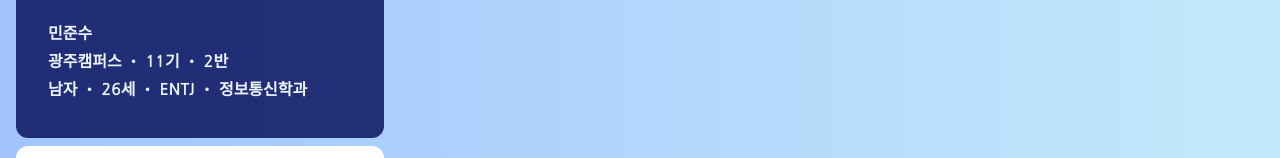
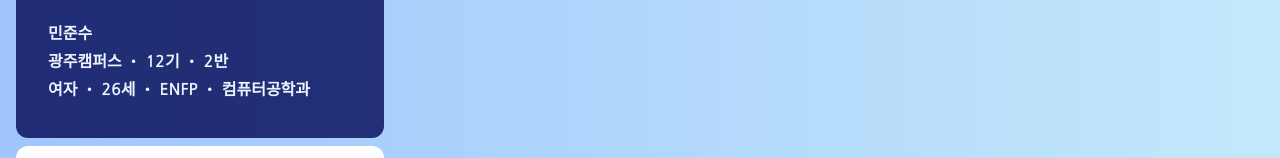
Before and after one commit to rlaehdud1002/SSAPICK, a React (Create React App) app in the folder client/: page /profile in a window 1280 px wide. Shown: the part 221-379 px from the top of the page. Built offline with nearby package versions, Linux system fonts and the light colour scheme.

Commit message:
[MERGE] todo 유저 정보 상태 관리

```diff
--- a/client/src/App.tsx
+++ b/client/src/App.tsx
@@ -4,13 +4,14 @@ import ProfileRoute from 'components/Routes/ProfileRoute';
 import { useLocation } from 'react-router-dom';
 import Footer from './components/common/Footer';
 import Header from './components/common/Header';
+import { RecoilRoot } from 'recoil';
 
 function App() {
   const location = useLocation().pathname.split('/')[1];
   console.log(location);
 
   return (
-
+   <RecoilRoot>
     <div className="flex flex-col relative">
       <div className="flex flex-col max-h-screen">
         {(location !== 'login' && location !== 'splash') && <Header />}
@@ -24,6 +25,7 @@ function App() {
         </div>
       </div>
     </div>
+    </RecoilRoot>
 
   );
 }
--- a/client/src/Recoil/atoms.tsx
+++ b/client/src/Recoil/atoms.tsx
@@ -1,4 +1,5 @@
 import { atom, selector } from 'recoil';
+import { User } from './auth.type';
 
 // export const isLoginState = atom<boolean>({
 //   key: 'isLoginState',
@@ -17,3 +18,21 @@ export const isLoginState = selector<boolean>({
     return accessToken !== undefined && accessToken !== '';
   },
 })
+
+
+export const userState = atom<User>({
+  key: 'userState',
+  default: {
+    image:"",
+    name:"민준수",
+    gender:"여자",
+    th:12,
+    campus:"광주",
+    mbti:"ENFP",
+    classNum:2,
+    major:"컴퓨터공학과",
+    birth:"1995-01-07",
+    town:"장덕동",
+    hobby:"로아",
+  },
+});
--- a/client/src/components/ProfilePage/ProfileContent.tsx
+++ b/client/src/components/ProfilePage/ProfileContent.tsx
@@ -1,11 +1,16 @@
+import { userState } from "Recoil/atoms";
 import CoinIcon from "icons/CoinIcon";
 import FriendIcon from "icons/FriendIcon";
 import ProfilePickIcon from "icons/ProfilePickIcon";
+import { useRecoilValue } from "recoil";
 
 
 const ProfileContent = () => {
   // const [accessToken, setAccessToken] = useRecoilState(accessTokenState);
   // const accessToken = useRecoilValue(isLoginState);
+  const profile = useRecoilValue(userState);
+
+  console.log(profile);
   return (
     <div
       style={{ backgroundColor: '#000855', opacity: '80%' }}
@@ -29,9 +34,9 @@ const ProfileContent = () => {
       </div>
 
       <div className="ml-5 my-6">
-        <div className="my-1">민준수</div>
-        <div className="my-1">광주캠퍼스 • 11기 • 2반</div>
-        <div className="my-1">남자 • 26세 •  ENTJ • 정보통신학과</div>
+        <div className="my-1">{profile.name}</div>
+        <div className="my-1">{profile.campus}캠퍼스 • {profile.th}기 • {profile.classNum}반</div>
+        <div className="my-1">{profile.gender} • 26세 •  {profile.mbti} • {profile.major}</div>
       </div>
     </div>
   )
--- a/client/src/pages/UserInfo.tsx
+++ b/client/src/pages/UserInfo.tsx
@@ -5,6 +5,7 @@ import ProfileCameraIcon from "icons/ProfileCameraIcon"
 import { useState } from "react"
 import { useForm } from "react-hook-form"
 import { useNavigate } from "react-router-dom"
+import { useRecoilValue } from "recoil"
 
 
 interface UserForm {
@@ -13,6 +14,8 @@ interface UserForm {
     th: number;
     campus: string;
 }
+
+
 
 
 const UserInfo = () => {
```
Also changed, not shown: client/src/Recoil/auth.type.ts (+14 -0 lines), client/src/pages/Profile.tsx (+18 -12 lines).
